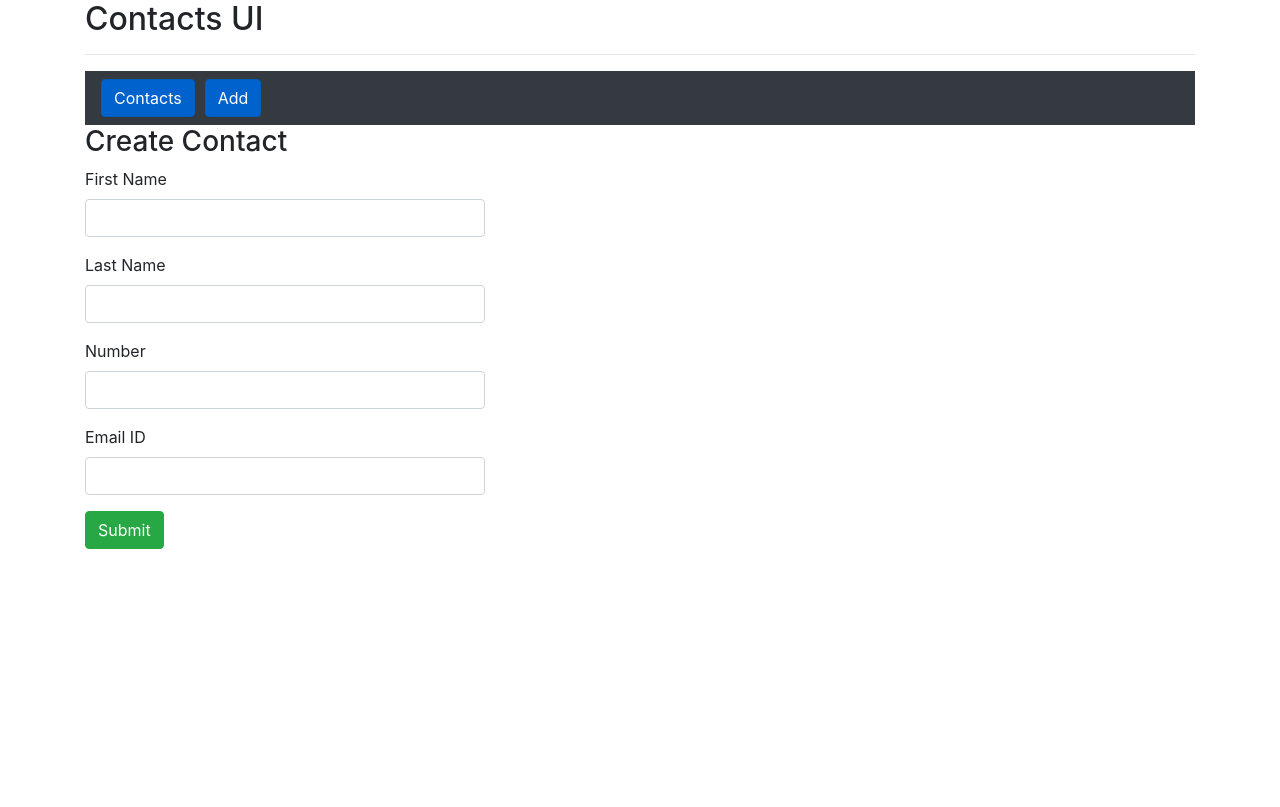
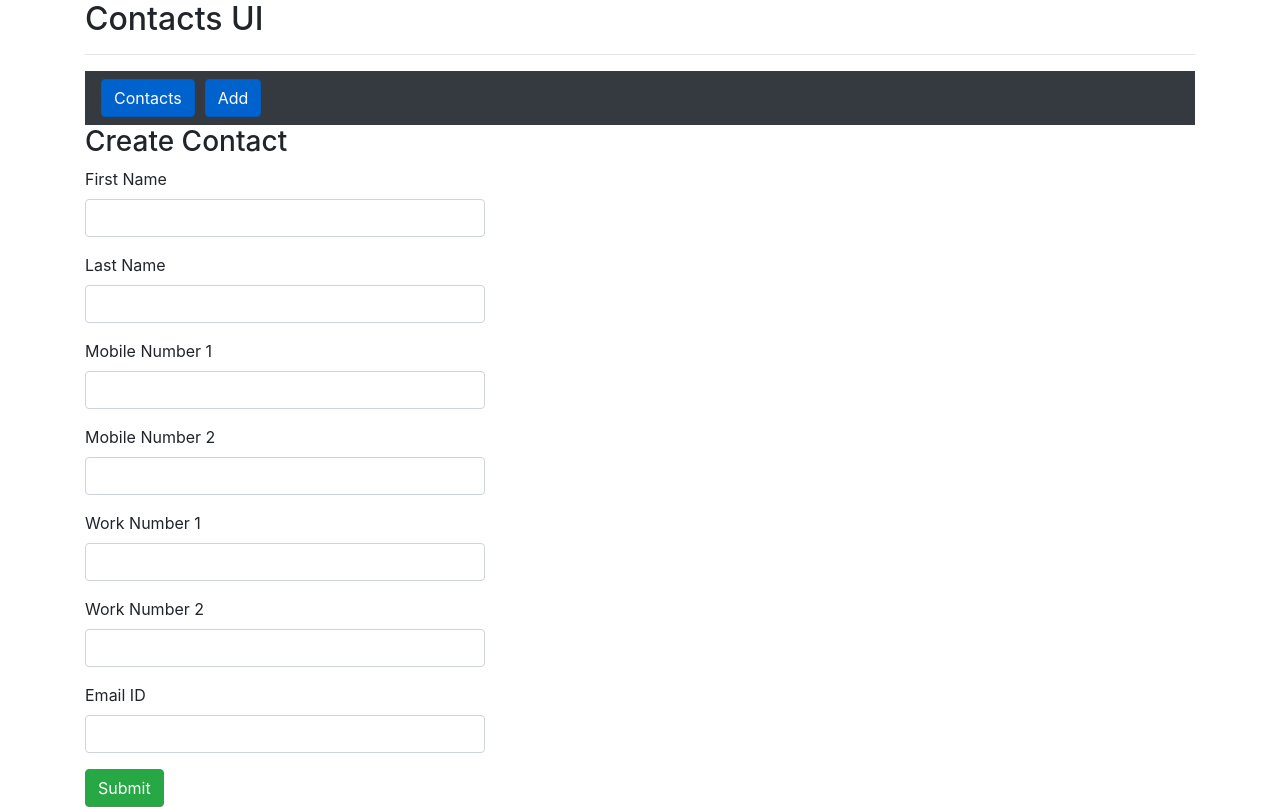
Before and after one commit to ayshik-halder/Contacts-ui-ng, an Angular app: page /add in a window 1280 px wide. Built offline with nearby package versions, Linux system fonts and the light colour scheme.

Commit message:
lot of changes

```diff
--- /dev/null
+++ b/src/app/ContactModel.ts
@@ -0,0 +1,10 @@
+import { PhoneNumberModel } from './PhoneNumberModel';
+
+export class ContactModel {
+    contactId: number;
+    firstName: string;
+    lastName: string;
+    phoneNumber: Array<PhoneNumberModel> = [];
+    email: string;
+    isChecked: boolean;
+}
--- /dev/null
+++ b/src/app/PhoneNumberModel.ts
@@ -0,0 +1,10 @@
+export class PhoneNumberModel {
+    phoneNumberId: number;
+    phoneNumber: string;
+    phoneNumberType: string;
+
+    constructor(number: string, type: string) {
+        this.phoneNumber = number;
+        this.phoneNumberType = type;
+    }
+}
--- a/src/app/contact-details/contact-details.component.html
+++ b/src/app/contact-details/contact-details.component.html
@@ -10,14 +10,20 @@
         </div>
 
         <div class="form-group">
-            <label for="phoneNumber">Number</label>
-            <input type="number" class="form-control" id="phoneNumber" required [(ngModel)]="contact.phoneNumber" name="phoneNumber" disabled>
-        </div>
-
-        <div class="form-group">
             <label for="email">Email ID</label>
             <input type="text" class="form-control" id="email" required [(ngModel)]="contact.email" name="email" disabled>
         </div>
 
+        <div *ngFor="let phone of contact.phoneNumber">
+            <div class="form-group">
+                <label>Number Type</label>
+                <input type="text" class="form-control"  required [(ngModel)]="phone.phoneNumberType" disabled>
+            </div>
+            <div class="form-group">
+                <label>Number</label>
+                <input type="text" class="form-control"  required [(ngModel)]="phone.phoneNumber" disabled>
+            </div>
+        </div>
+
 </div>
 <button (click)="updareContact(contact)" class="btn btn-info" style="margin-left: 10px">Update</button>
--- a/src/app/contact-details/contact-details.component.ts
+++ b/src/app/contact-details/contact-details.component.ts
@@ -1,6 +1,6 @@
 import { Component, OnInit } from '@angular/core';
 import { Observable } from 'rxjs';
-import { Contact } from '../contact';
+import { ContactModel } from '../ContactModel';
 import { ActivatedRoute, Router } from '@angular/router';
 import { map } from 'rxjs/operators';
 
@@ -11,14 +11,14 @@ import { map } from 'rxjs/operators';
 })
 export class ContactDetailsComponent implements OnInit {
 
-  state$: Observable<Contact>;
-  contact: Contact = new Contact();
+  state$: Observable<ContactModel>;
+  contact: ContactModel = new ContactModel();
   constructor(private activatedRoute: ActivatedRoute, private router: Router) { }
 
   ngOnInit(): void {
     this.state$ = this.activatedRoute.paramMap.pipe(map(() => window.history.state));
     this.state$.subscribe(data => {
-      if (data.id) {
+      if (data.contactId) {
         this.contact = data;
       }
       else {
@@ -27,7 +27,7 @@ export class ContactDetailsComponent implements OnInit {
     });
   }
 
-  updareContact(contact: Contact) {
+  updareContact(contact: ContactModel) {
     this.router.navigateByUrl('update', { state: contact });
   }
 
--- a/src/app/contact-list/contact-list.component.html
+++ b/src/app/contact-list/contact-list.component.html
@@ -65,7 +65,6 @@
                     <th>Firstname</th>
                     <th>Lastname</th>
                     <th>Email</th>
-                    <th>Phone Number</th>
                     <th>Actions</th>
                 </tr>
             </thead>
@@ -77,9 +76,8 @@
                     <td>{{contact.firstName}}</td>
                     <td>{{contact.lastName}}</td>
                     <td>{{contact.email}}</td>
-                    <td>{{contact.phoneNumber}}</td>
                     <td>
-                        <button (click)="deleteContact(contact.id)" class="btn btn-danger btn-sm" style="margin-left: 5px"><i class="fas fa-trash"></i></button>
+                        <button (click)="deleteContact(contact.contactId)" class="btn btn-danger btn-sm" style="margin-left: 5px"><i class="fas fa-trash"></i></button>
                         <button (click)="updareContact(contact)" class="btn btn-info btn-sm" style="margin-left: 5px"><i class="fas fa-edit"></i></button>
                         <button (click)="details(contact)" class="btn btn-info btn-sm" style="margin-left: 5px"><i class="fas fa-bars"></i></button>
 
--- a/src/app/create-contact/create-contact.component.html
+++ b/src/app/create-contact/create-contact.component.html
@@ -12,8 +12,23 @@
         </div>
 
         <div class="form-group">
-            <label for="phoneNumber">Number</label>
-            <input type="text" class="form-control" id="phoneNumber" required [(ngModel)]="contact.phoneNumber" name="phoneNumber">
+            <label for="mobileNumber1">Mobile Number 1</label>
+            <input type="text" class="form-control" id="mobileNumber1" required [(ngModel)]="mobileNumber1" name="mobileNumber1">
+        </div>
+
+        <div class="form-group">
+            <label for="mobileNumber2">Mobile Number 2</label>
+            <input type="text" class="form-control" id="mobileNumber2" required [(ngModel)]="mobileNumber2" name="mobileNumber2">
+        </div>
+
+        <div class="form-group">
+            <label for="workNumber1">Work Number 1</label>
+            <input type="text" class="form-control" id="workNumber1" required [(ngModel)]="workNumber1" name="workNumber1">
+        </div>
+
+        <div class="form-group">
+            <label for="workNumber2">Work Number 2</label>
+            <input type="text" class="form-control" id="workNumber2" required [(ngModel)]="workNumber2" name="workNumber2">
         </div>
 
         <div class="form-group">
--- a/src/app/create-contact/create-contact.component.ts
+++ b/src/app/create-contact/create-contact.component.ts
@@ -1,8 +1,9 @@
 import { Component, OnInit } from '@angular/core';
-import { Contact } from '../contact';
+import { ContactModel } from '../ContactModel';
 import { ContactsService } from '../contacts.service';
 import { NotificationService } from '../notification.service';
 import { Router } from '@angular/router';
+import { PhoneNumberModel } from '../PhoneNumberModel';
 
 @Component({
   selector: 'app-create-contact',
@@ -11,17 +12,35 @@ import { Router } from '@angular/router';
 })
 export class CreateContactComponent implements OnInit {
 
-  contact: Contact = new Contact();
+  private MOBILE: string = "Mobile";
+  private WORK: string = "Work";
+
+  contact: ContactModel = new ContactModel();
+  mobileNumber1: string = "";
+  mobileNumber2: string = "";
+  workNumber1: string = "";
+  workNumber2: string = "";
+  phoneNumberList: Array<PhoneNumberModel> = [];
   constructor(private contactsService: ContactsService, private notificationService: NotificationService, private router: Router) { }
 
   ngOnInit(): void {
   }
 
-  newContact(): void {
-    this.contact = new Contact();
-  }
-
   save() {
+    this.phoneNumberList = [];
+    if(this.mobileNumber1 != "" && this.mobileNumber1 != null) {
+      this.phoneNumberList.push(new PhoneNumberModel(this.mobileNumber1, this.MOBILE));
+    }
+    if(this.mobileNumber2 != "" && this.mobileNumber2 != null) {
+      this.phoneNumberList.push(new PhoneNumberModel(this.mobileNumber2, this.MOBILE));
+    }
+    if(this.workNumber1 != "" && this.workNumber1 != null) {
+      this.phoneNumberList.push(new PhoneNumberModel(this.workNumber1, this.WORK));
+    }
+    if(this.workNumber2 != "" && this.workNumber2 != null) {
+      this.phoneNumberList.push(new PhoneNumberModel(this.workNumber2, this.WORK));
+    }
+    this.contact.phoneNumber = this.phoneNumberList;
     console.log(this.contact)
     this.contactsService.createContact(this.contact)
       .subscribe(
--- a/src/app/update-contact/update-contact.component.html
+++ b/src/app/update-contact/update-contact.component.html
@@ -12,8 +12,23 @@
         </div>
 
         <div class="form-group">
-            <label for="phoneNumber">Number</label>
-            <input type="text" class="form-control" id="phoneNumber" required [(ngModel)]="contact.phoneNumber" name="phoneNumber">
+            <label for="mobileNumber1">Mobile Number 1</label>
+            <input type="text" class="form-control" id="mobileNumber1" required [(ngModel)]="mobileNumber1" name="mobileNumber1">
+        </div>
+
+        <div class="form-group">
+            <label for="mobileNumber2">Mobile Number 2</label>
+            <input type="text" class="form-control" id="mobileNumber2" required [(ngModel)]="mobileNumber2" name="mobileNumber2">
+        </div>
+
+        <div class="form-group">
+            <label for="workNumber1">Work Number 1</label>
+            <input type="text" class="form-control" id="workNumber1" required [(ngModel)]="workNumber1" name="workNumber1">
+        </div>
+
+        <div class="form-group">
+            <label for="workNumber2">Work Number 2</label>
+            <input type="text" class="form-control" id="workNumber2" required [(ngModel)]="workNumber2" name="workNumber2">
         </div>
 
         <div class="form-group">
--- a/src/app/update-contact/update-contact.component.ts
+++ b/src/app/update-contact/update-contact.component.ts
@@ -1,10 +1,11 @@
 import { Component, OnInit } from '@angular/core';
-import { Contact } from '../contact';
+import { ContactModel } from '../ContactModel';
 import { ContactsService } from '../contacts.service';
 import { ActivatedRoute, Router } from '@angular/router';
 import { Observable } from 'rxjs';
 import { map } from 'rxjs/operators';
 import { NotificationService } from '../notification.service';
+import { PhoneNumberModel } from '../PhoneNumberModel';
 
 @Component({
   selector: 'app-update-contact',
@@ -13,16 +14,24 @@ import { NotificationService } from '../notification.service';
 })
 export class UpdateContactComponent implements OnInit {
 
-  state$: Observable<Contact>;
-  contact: Contact = new Contact();
+  private MOBILE: string = "Mobile";
+  private WORK: string = "Work";
+
+  mobileNumber1: string = "";
+  mobileNumber2: string = "";
+  workNumber1: string = "";
+  workNumber2: string = "";
+  state$: Observable<ContactModel>;
+  contact: ContactModel = new ContactModel();
   constructor(private activatedRoute: ActivatedRoute, private contactsService: ContactsService, private router: Router, private notificationService: NotificationService) { }
 
 
   ngOnInit(): void {
     this.state$ = this.activatedRoute.paramMap.pipe(map(() => window.history.state));
     this.state$.subscribe(data => {
-      if (data.id) {
+      if (data.contactId) {
         this.contact = data;
+        this.initialDetailsUpdate();
       }
       else {
         this.router.navigate(['']);
@@ -30,8 +39,21 @@ export class UpdateContactComponent implements OnInit {
     });
   }
 
+  initialDetailsUpdate() {
+    let mobiles: Array<string> = [];
+    let works: Array<string> = [];
+    this.contact.phoneNumber.forEach(element => {
+      if (element.phoneNumberType == 'Mobile') mobiles.push(element.phoneNumber)
+      if (element.phoneNumberType == 'Work') works.push(element.phoneNumber)
+    });
+    if (mobiles.length > 0) this.mobileNumber1 = mobiles[0];
+    if (mobiles.length > 1) this.mobileNumber2 = mobiles[1];
+    if (works.length > 0) this.workNumber1 = works[0];
+    if (works.length > 1) this.workNumber2 = works[1];
+  }
+
   update() {
-    console.log(this.contact)
+    this.phnToUpdate();
     this.contactsService.updateContact(this.contact)
       .subscribe(data => {
         this.notificationService.showSuccess("Success!", "Created!!");
@@ -44,6 +66,15 @@ export class UpdateContactComponent implements OnInit {
       });
   }
 
+  phnToUpdate() {
+      let phones : Array<PhoneNumberModel> = [];
+      if (this.mobileNumber1) phones.push(new PhoneNumberModel(this.mobileNumber1, 'Mobile'));
+      if (this.mobileNumber2) phones.push(new PhoneNumberModel(this.mobileNumber2, 'Mobile'));
+      if (this.workNumber1) phones.push(new PhoneNumberModel(this.workNumber1, 'Work'));
+      if (this.workNumber2) phones.push(new PhoneNumberModel(this.workNumber2, 'Work'));
+      this.contact.phoneNumber = phones;
+  }
+
   onSubmit() {
     this.update();
   }
```
Also changed, not shown: src/app/contact-list/contact-list.component.ts (+18 -15 lines), src/app/contact.ts (deleted, +0 -8 lines), src/app/contacts.service.ts (+13 -24 lines).
